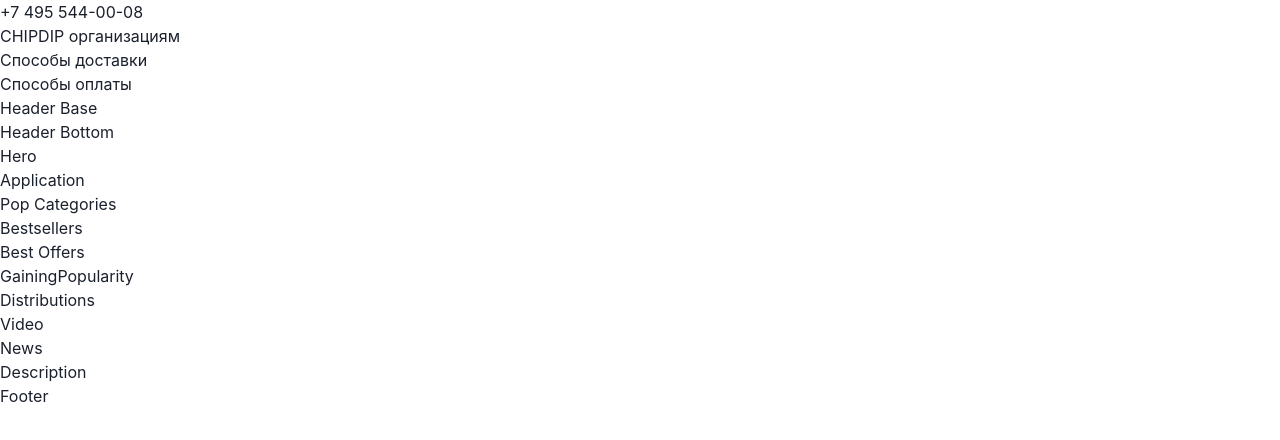
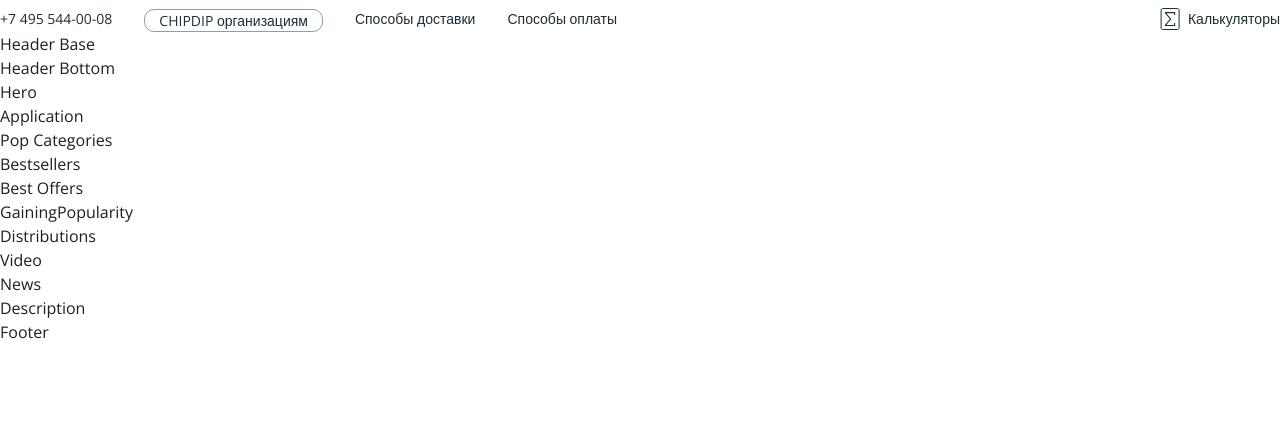
Before and after one commit to khojiakbar63/ChipDipReactTS, a React (Vite) app: page / in a window 1280 px wide. Shown: the top 440 px of the page. Built offline with nearby package versions, Linux system fonts and the light colour scheme.

Commit message:
header top is done

```diff
--- a/index.html
+++ b/index.html
@@ -4,6 +4,8 @@
     <meta charset="UTF-8" />
     <link rel="icon" type="image/svg+xml" href="/vite.svg" />
     <meta name="viewport" content="width=device-width, initial-scale=1.0" />
+    <!-- Open Sans Font -->
+    <link href="https://fonts.googleapis.com/css2?family=Open+Sans:ital,wght@0,300..800;1,300..800&display=swap" rel="stylesheet">
     <title>ChipDip</title>
   </head>
   <body>
--- a/src/components/layouts/header/_style.scss
+++ b/src/components/layouts/header/_style.scss
@@ -0,0 +1,3 @@
+.header {
+    padding-top: 7.5px;
+}
--- a/src/components/layouts/header/header-components/01-top/_style.scss
+++ b/src/components/layouts/header/header-components/01-top/_style.scss
@@ -0,0 +1,59 @@
+$D38: #1c2d38;
+$FA7: #8b9fa7;
+$D9B: #b4babd9b;
+.top {
+  display: flex;
+  justify-content: space-between;
+  min-height: 22px;
+  display: flex;
+  align-items: center;
+  &--list {
+    display: flex;
+    align-items: center;
+    gap: 32px;
+    &-item {
+      color: $D38;
+      font-weight: 400;
+      font-size: 14px;
+      line-height: 18px;
+      border-bottom: 1px solid transparent;
+      transition: all 0.1s ease-in-out;
+      &:hover {
+        border-bottom: 1px solid $D9B;
+      }
+
+      &-btn {
+        color: $D38;
+        font-weight: 400;
+        font-size: 14px;
+        line-height: 18px;
+        padding: 1px 14px;
+        border: 1px solid $FA7;
+        border-radius: 10px;
+        transition: all 0.1s ease-in-out;
+        &:hover {
+          border: 1px solid $D38;
+        }
+      }
+    }
+  }
+  &--calc {
+    display: flex;
+    align-items: center;
+    gap: 8px;
+    &:hover {
+      .top--calc-text {
+        border-bottom: 1px solid $D9B;
+      }
+    }
+    &-text {
+      color: $D38;
+      font-weight: 400;
+      font-size: 14px;
+      line-height: 18px;
+      height: 20px;
+      border-bottom: 1px solid transparent;
+      transition: all 0.1s ease-in-out;
+    }
+  }
+}
--- a/src/components/layouts/header/header-components/01-top/index.tsx
+++ b/src/components/layouts/header/header-components/01-top/index.tsx
@@ -1,18 +1,35 @@
 import React from "react";
+import { Box, Image, List, ListItem } from "@chakra-ui/react";
+import Calculator from "../../../../../assets/icons/calculator.svg";
+import { Link } from "react-router-dom";
 import "./_style.scss";
-import { Flex, List, ListItem } from "@chakra-ui/react";
 
 export const Top: React.FC = () => {
   return (
-    <>
-      <Flex>
-        <List>
-          <ListItem>+7 495 544-00-08</ListItem>
-          <ListItem>CHIPDIP организациям</ListItem>
-          <ListItem>Способы доставки</ListItem>
-          <ListItem>Способы оплаты</ListItem>
-        </List>
-      </Flex>
-    </>
+    <Box className="top">
+      <List className="top--list">
+        <ListItem className="top--list-item">
+          <Link to={"tel:+74955440008"}>+7 495 544-00-08</Link>
+        </ListItem>
+        <ListItem>
+          <Link className="top--list-item-btn" to={"#"}>
+            CHIPDIP организациям
+          </Link>
+        </ListItem>
+        <ListItem className="top--list-item">
+          <Link to={"#"}>Способы доставки</Link>
+        </ListItem>
+        <ListItem className="top--list-item">
+          <Link to={"#"}>Способы оплаты</Link>
+        </ListItem>
+      </List>
+
+      <Box className="top--calc">
+        <Image className="top--calc-img" src={Calculator} alt="calculator" />
+        <Link to={"#"} className="top--calc-text">
+          Калькуляторы
+        </Link>
+      </Box>
+    </Box>
   );
 };
--- a/src/components/layouts/header/index.tsx
+++ b/src/components/layouts/header/index.tsx
@@ -4,7 +4,7 @@
 
 export const Header: React.FC = () => {
   return (
-    <header>
+    <header className="header">
       <Container>
         <Top/>
         <Base/>
--- a/src/index.css
+++ b/src/index.css
@@ -0,0 +1,6 @@
+*{
+    box-sizing: border-box;
+    margin: 0;
+    padding: 0;
+    font-family: "Open Sans", sans-serif;
+}
--- /dev/null
+++ b/src/sass-variables/_style.scss
@@ -0,0 +1,2 @@
+// this is a file for storing global. colors
+$D38:  #1C2D38;
```
Also changed, not shown: src/assets/icons/calculator.svg (added).
